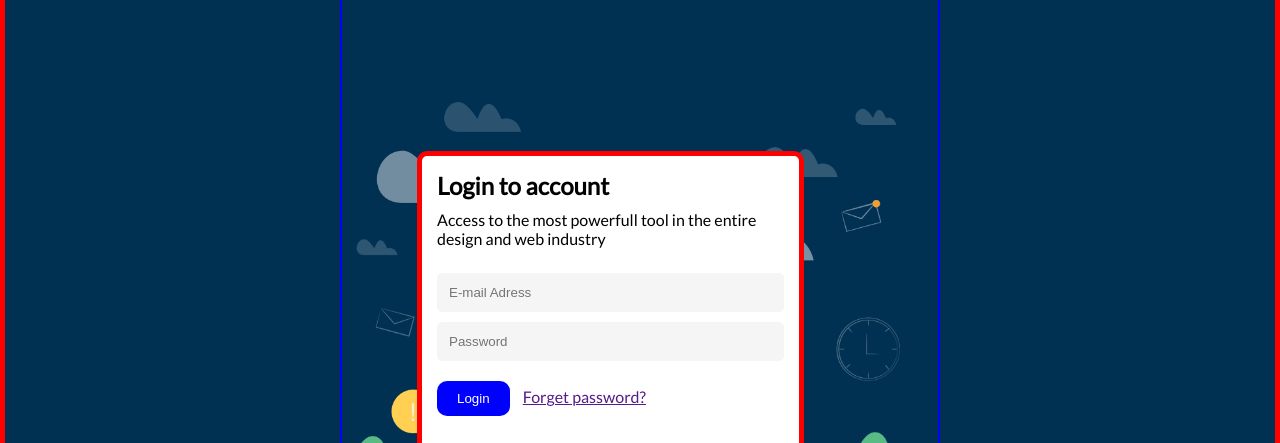
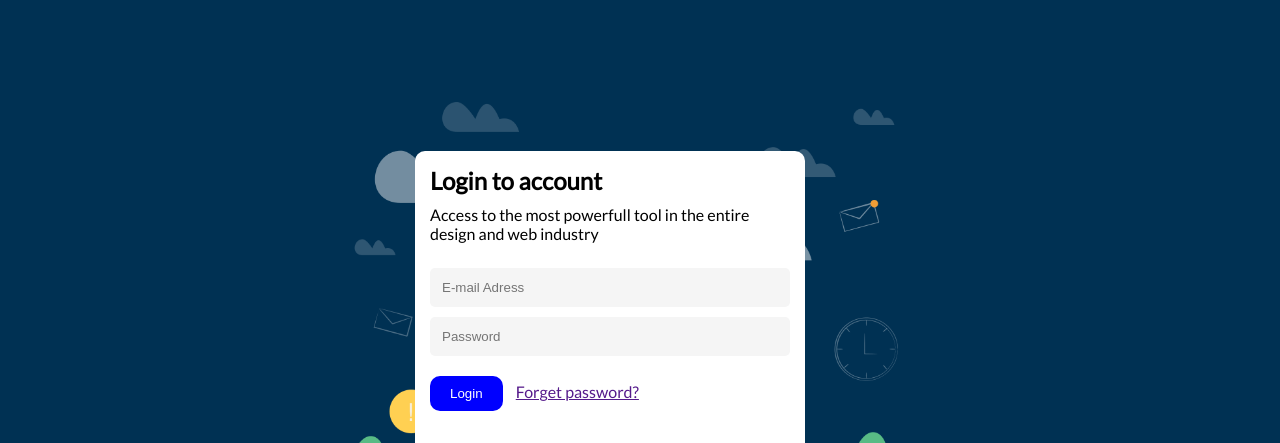
Before and after one commit to wiki-kouman/kouman-form, a plain HTML site: page index.html in a window 1280 px wide. Shown: the part 100-543 px from the top of the page. Drawn offline with Linux system fonts and the light colour scheme; a web font is replaced by a local one.

Commit message:
ajout des dernières modif

```diff
--- a/style.css
+++ b/style.css
@@ -12,7 +12,7 @@ body{
 }
 .all_body{
     height: 100vh;
-   border: 5px solid red;
+
    padding: 5%;
    display: flex;
    justify-content: center;
@@ -20,7 +20,7 @@ body{
 
 }
 .bodyy{
-    border: 2px solid blue;
+
     width: 600px;
     position: relative;
 }
@@ -35,7 +35,7 @@ body{
 form{
     width: 65%;
     height: 480px;
-    border: 5px solid red;
+
     background-color: #fff;
     color: #000;
     border-radius: 10px;
```
